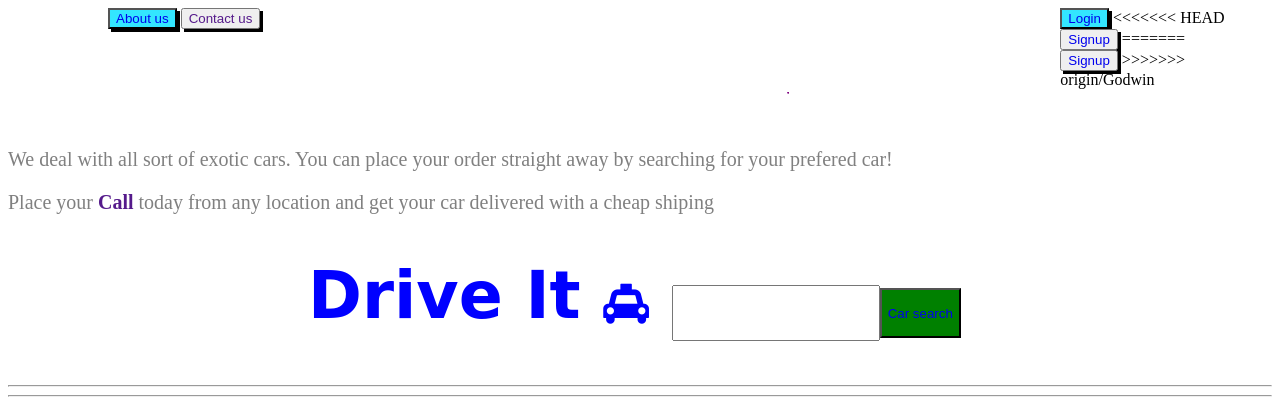
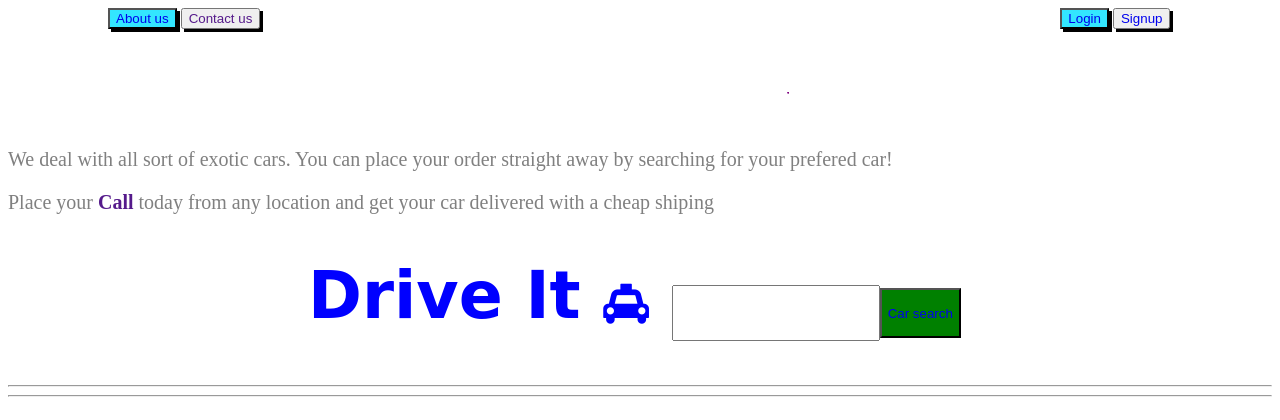
Before and after one commit to Mhiluf/tango_with_django_project, a Django app: page / in a window 1280 px wide. Shown: the top 420 px of the page. Run offline with Django 3.2, Linux system fonts and the light colour scheme; some libraries are stand-ins or nearby versions.

Commit message:
BUg fix with Index .html

```diff
--- a/rango/views.py
+++ b/rango/views.py
@@ -125,7 +125,7 @@ def register(request):
         user_form = UserForm()
         profile_form = UserProfileForm()
 
-    return render(request, 'rango/register.html', context = {'user_form':user_form, 'profile_form': profile_form, 'registered':registered})
+    return render(request, 'rango/Signup.html', context = {'user_form':user_form, 'profile_form': profile_form, 'registered':registered})
 
 def user_login(request):
     if request.method == 'POST':
--- a/templates/rango/index.html
+++ b/templates/rango/index.html
@@ -59,11 +59,7 @@
 
 				<button style="box-shadow:3px 3px black;background-color:#33E6FF;"><a href="{% url 'login' %}">Login</a></button>
 
-<<<<<<< HEAD
 				<button style="box-shadow:3px 3px black;"><a href="{% url 'register' %}">Signup</a></button><i class="fas fa-car-alt"></i>
-=======
-				<button style="box-shadow:3px 3px black;"><a href="Signup.html">Signup</a></button><i class="fas fa-car-alt"></i>
->>>>>>> origin/Godwin
 
 			</div>
 
```
